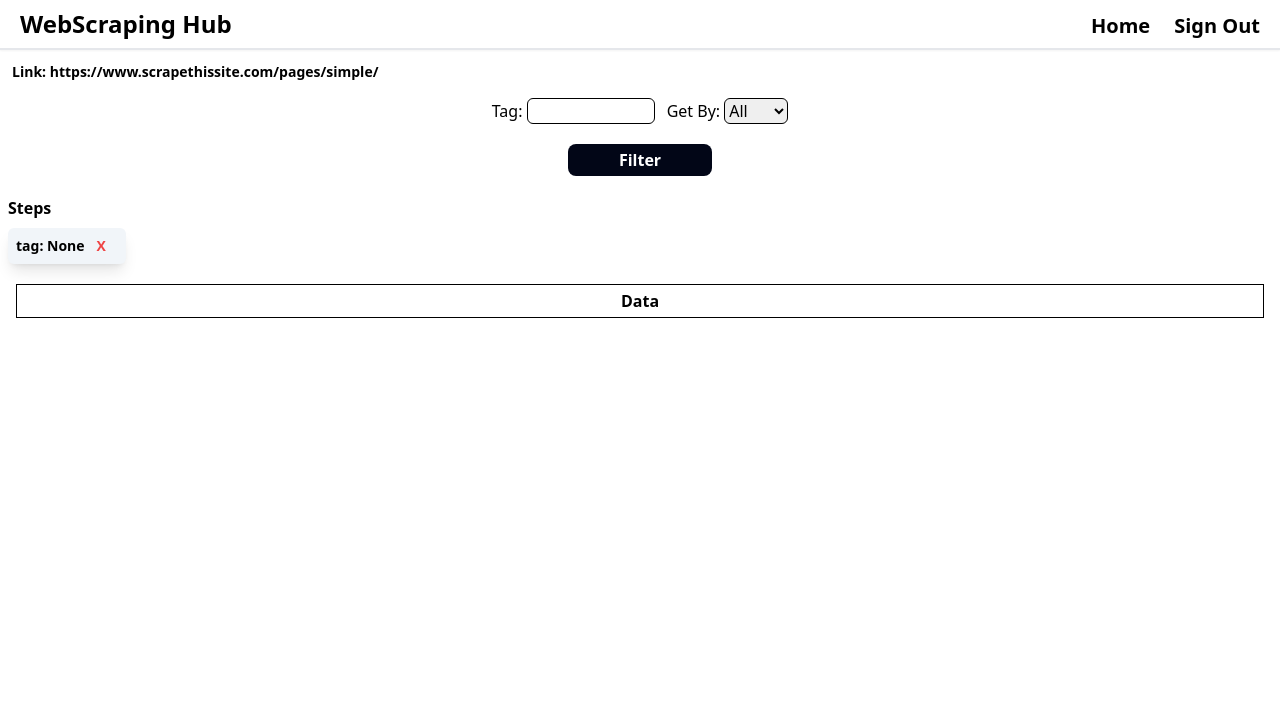
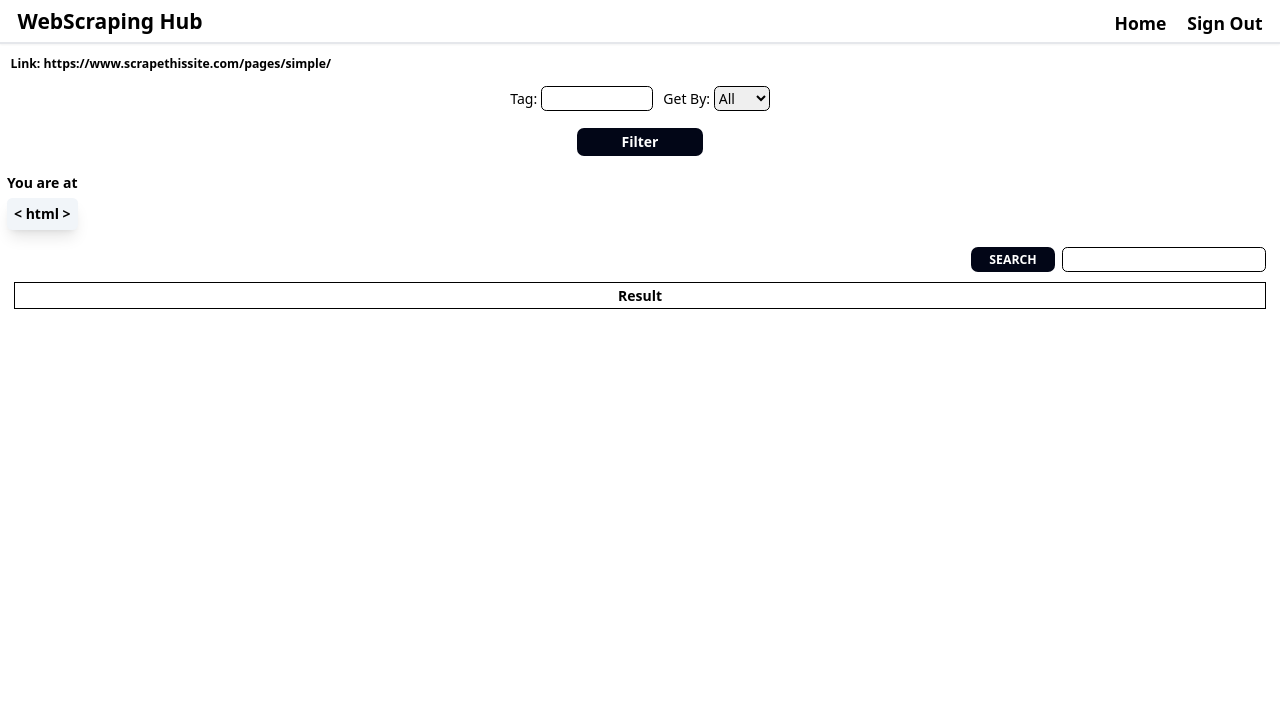
Before and after one commit to justinzapanta/WebScraping-Hub-V2, a Django app: a page that uses user_view/templates/user_view/home_page/webscrape.html in a window 1280 px wide. Shown: the top 701 px of the page. After the commit the page ends 309 px from the top, so only its background shows below. Run offline with Django 5.2, Linux system fonts and the light colour scheme; a user stored in the database is signed in; data comes from the database, SQL or seed files in the repository; both versions use the stored data as it was after the commit; data that the repository does not hold is empty.

Commit message:
Filter and Filter delete Done

```diff
--- a/user_view/admin.py
+++ b/user_view/admin.py
@@ -1,8 +1,9 @@
 from django.contrib import admin
-from .models import User_Subscription, User_Project
+from .models import User_Subscription, User_Project, User_Project_Process
 
 # Register your models here.
 admin.site.register([
     User_Subscription,
-    User_Project
+    User_Project,
+    User_Project_Process,
 ])
--- a/user_view/models.py
+++ b/user_view/models.py
@@ -22,5 +22,5 @@
     step = models.AutoField(primary_key=True)
     user_project_info = models.ForeignKey(User_Project, on_delete=models.CASCADE)
     tag_name = models.CharField(max_length=200, default=None)
-    get_by = models.CharField(max_length=200, default=None)
-    attribute_name = models.CharField(max_length=200, default=None)
+    get_by = models.CharField(max_length=200, default='')
+    attribute_name = models.CharField(max_length=200, default='')
--- a/user_view/static/css/style.css
+++ b/user_view/static/css/style.css
@@ -748,6 +733,10 @@
   height: 2.5rem;
 }
 
+.h-7 {
+  height: 1.75rem;
+}
+
 .h-8 {
   height: 2rem;
 }
@@ -774,6 +759,10 @@
 
 .w-16 {
   width: 4rem;
+}
+
+.w-24 {
+  width: 6rem;
 }
 
 .w-32 {
@@ -812,78 +801,6 @@
   width: 75%;
 }
 
-.w-full {
-  width: 100%;
-}
-
-.w-1\/2 {
-  width: 50%;
-}
-
-.w-4\/5 {
-  width: 80%;
-}
-
-.w-6\/12 {
-  width: 50%;
-}
-
-.w-2\/3 {
-  width: 66.666667%;
-}
-
-.w-2\/12 {
-  width: 16.666667%;
-}
-
-.w-2\/5 {
-  width: 40%;
-}
-
-.w-2\/6 {
-  width: 33.333333%;
-}
-
-.w-3\/5 {
-  width: 60%;
-}
-
-.w-3\/12 {
-  width: 25%;
-}
-
-.w-5\/6 {
-  width: 83.333333%;
-}
-
-.w-1\/12 {
-  width: 8.333333%;
-}
-
-.w-24 {
-  width: 6rem;
-}
-
-.w-14 {
-  width: 3.5rem;
-}
-
-.w-12 {
-  width: 3rem;
-}
-
-.w-8 {
-  width: 2rem;
-}
-
-.w-2 {
-  width: 0.5rem;
-}
-
-.w-40 {
-  width: 10rem;
-}
-
 .max-w-full {
   max-width: 100%;
 }
@@ -1357,14 +1257,6 @@
     justify-content: center;
   }
 
-  .md\:overflow-hidden {
-    overflow: hidden;
-  }
-
-  .md\:overflow-ellipsis {
-    text-overflow: ellipsis;
-  }
-
   .md\:px-10 {
     padding-left: 2.5rem;
     padding-right: 2.5rem;
--- a/user_view/templates/user_view/home_page/webscrape.html
+++ b/user_view/templates/user_view/home_page/webscrape.html
@@ -23,13 +23,13 @@
         <form method="POST" class="flex flex-col justify-center mt-4">
             {% csrf_token %}
             <div class="flex justify-center">
-                <div class="mr-3">
-                    <label for="">Tag:</label>
-                    <input name="tag" required type="text" class="border border-black w-32 pl-1 rounded-md">
+                <div class="mr-3 ">
+                    <label class="" for="">Tag:</label>
+                    <input name="tag" required type="text" class="border h-7 border-black w-32 pl-1 rounded-md">
                 </div>
                 <div>
                     <label for="get">Get By:</label>
-                    <select onchange="select()" name="get" id="selection" class="border border-black w-16 rounded-md">
+                    <select onchange="select()" name="selection" id="selection" class="border h-7 border-black w-16 rounded-md">
                         <option value="all">All</option>
                         <option value="class">Class</option>
                         <option value="id">ID</option>
@@ -40,7 +40,7 @@
                 <div class="flex justify-center mt-5">
                     <div>
                         <label id="name" for="">Class Name:</label>
-                        <input type="text" class="border border-black w-36 pl-1 rounded-md">
+                        <input name="attribute-name" id="attribute-name-input" required value=" " type="text" class="border  h-7 border-black w-36 pl-1 rounded-md">
                     </div>
                 </div>
             </div>
@@ -50,33 +50,52 @@
         </form>
 
         <div class="container max-w-full mt-5 pl-2 font-bold">
-            <h1>Steps</h1>
+            <h1> You are at</h1>
             <div class="container max-w-full flex flex-wrap mt-2">
-                <div class="py-2 px-2 bg-slate-100 shadow-lg rounded-md flex">
-                    {% if tag %}
-                        <h3 class="text-sm">tag: {{tag}}</h3>
+                {% if tag %}
+                    {% if attribute %}
+                        <div class="py-2 px-2 bg-slate-100 mb-3 shadow-lg rounded-md flex">
+                            <h3 class="text-sm">< {{tag}} {{attribute.attribute}}="{{attribute.name}}" ></h3>
+                            <a onclick="remove_data()" class="mr-3 ml-3 text-sm text-red-500 hover:cursor-pointer">X</a>
+                        </div>
                     {% else %}
-                        <h3 class="text-sm">tag: None</h3>
+                        <div class="py-2 px-2 bg-slate-100 shadow-lg rounded-md flex">
+                            <h3 class="text-sm">< {{tag}}  ></h3>
+                            <a onclick="remove_data()" class="mr-3 ml-3 text-sm text-red-500 hover:cursor-pointer">X</a>
+                        </div>
                     {% endif %}
-                    <a class="mr-3 ml-3 text-sm text-red-500 hover:cursor-pointer">X</a>
+                {% else %}
+                    <div class="py-2 px-2 bg-slate-100 shadow-lg rounded-md flex">
+                        <html class="text-sm">< html > </h3>
+                    </div>
+                {% endif %}
+            </div>
+        </div>
+
+
+        <!--THE DATA WILL DISPLAY HERE-->
+        <div class="flex justify-center pb-14">
+            <div class="container max-w-screen px-4 mt-5 mb-5">
+                <!--Search-->
+                <form method="GET" class="flex justify-end mb-3">
+                    <button class="bg-slate-950 text-white w-24 h-7 text-sm rounded-lg font-bold mr-2">SEARCH</button>
+                    <input id="search" name="search" type="text" class="border-black rounded-md border">
+                </form>
+                <div class="border border-black">
+                    <h1 class="text-center text-md font-bold py-1">Result</h1>
+                </div>
+                <div class="container max-w-screen h-96 overflow-auto">
+                    <div>
+                        {% for result in results %}
+                            <div class="border-x border-b border-black px-1">
+                                <p class="text-left text-balance text-sm">{{result}}</p>
+                            </div>
+                        {% endfor %}
+                    </div>
                 </div>
             </div>
         </div>
 
-        <div class="container max-w-screen px-4 mt-5">
-            <div class="border border-black">
-                <h1 class="text-center text-md font-bold py-1">Data</h1>
-            </div>
-            <div class="container max-w-screen h-96 overflow-auto md:overflow-hidden">
-                {% for result in results %}
-                    {% if result %}
-                        <div class="border-x border-b border-black px-1">
-                            <p class="text-left text-balance text-sm">{{result}}</p>
-                        </div>
-                    {% endif %}
-                {% endfor %}
-            </div>
-        </div>
 
     </div>
 {% endblock %}
@@ -86,13 +105,27 @@
         const name_input = document.querySelector('#attribute-name')
         const selected_value = document.querySelector('#selection')
         const attribute = document.querySelector('#name')
+        const attribute_name_input = document.querySelector('#attribute-name-input')
 
         function select(){
             if (selected_value.value != 'all'){
                 attribute.textContent = `${String(selected_value.value).toUpperCase()} NAME: `
                 name_input.style.display = 'block'
+                attribute_name_input.value = ''
             }else{
                 name_input.style.display = 'none'
+                attribute_name_input.value = ' '
+            }
+        }
+
+        function remove_data(){
+            const request = new XMLHttpRequest
+            request.open('POST', '/api/scrape/delete-step/')
+            request.setRequestHeader('Content-Type', 'application/json')
+            request.send()
+
+            request.onloadend = () => {
+                window.location.reload()
             }
         }
     </script>
--- a/user_view/urls.py
+++ b/user_view/urls.py
@@ -1,6 +1,6 @@
 from django.urls import path
 from . import views
-from .backend import project_backend
+from .backend import project_backend, scrapeTool_backend
 
 urlpatterns = [
     path('', views.index, name='index'),
@@ -11,5 +11,8 @@
     path('scan/<str:project_name>', views.scan, name='scan'),
 
     #project endpoint
-    path('api/project/create-project/', project_backend.create_project)
+    path('api/project/create-project/', project_backend.create_project),
+
+    #scrape api endpoint
+    path('api/scrape/delete-step/', scrapeTool_backend.delete_step),
 ]
--- a/user_view/views.py
+++ b/user_view/views.py
@@ -1,8 +1,9 @@
 from django.shortcuts import render, redirect
 from django.contrib.auth.models import User
 from django.contrib.auth import authenticate, login, logout
-from .models import User_Project
+from .models import User_Project, User_Project_Process
 from bs4 import BeautifulSoup
+from .scrape import Scrape, clean, request_data_from_link
 import requests
 # Create your views here.
 
@@ -36,9 +37,7 @@
         if user:
             login(request, user)
             return redirect('home')
-
         data['notif'] = 'Invalid Email or Password'
-
     return render(request, 'user_view/authentication/sign_in.html', data)
 
 
@@ -50,16 +49,14 @@
         return redirect('home')
 
     if request.method == 'POST':
-        user = User.objects.filter(
-            username=request.POST['email']
-        )
+        user = User.objects.filter( username=request.POST['email'] )
 
         if not user:
             user = User.objects.create_user(
-                username=request.POST['email'],
-                password=request.POST['password'],
-                email=request.POST['email']
-            )
+                    username=request.POST['email'],
+                    password=request.POST['password'],
+                    email=request.POST['email']
+                )
             user.save()
             return redirect('sign-in')
 
@@ -74,31 +71,68 @@
     return redirect('index')
 
 
+
 def scan(request, project_name):
-    project = User_Project.objects.filter(
-        user_info=request.user,
-        project_name=project_name
-    )
+    data = {}
+    #check is user is authenticated
+    if request.user.is_authenticated:
+        project = User_Project.objects.filter(
+                user_info=request.user,
+                project_name=project_name
+            )
+        data['link'] = project[0].website_link
+        request.session['user_project'] = project[0].project_name
 
-    if project:
-        data = {}
-        data['link'] = project[0].website_link
 
-        if 'project' not in request.session or request.session['project']['project_name'] != project_name:
-            website_html = requests.get(project[0].website_link).text
-            request.session['project'] = {
-                'project_name' : project_name,
-                'html' : website_html
-            }
+        if project:
+            process = User_Project_Process.objects.filter(user_project_info=project[0])
+            html = request_data_from_link(request, project)
+            scrape = Scrape( html=html, project=project[0])
 
-        if request.method == 'POST':
-            if request.POST['get']:
-                html = request.session['project']['html']
-                soup = BeautifulSoup(html, 'lxml')
-                filter_ = soup.find_all(request.POST['tag'])
 
-                data['tag'] = request.POST['tag']
-                data['results'] = filter_
+            if request.method == 'POST':
+                if not process:
+                    selection = request.POST['selection']
+                    if selection == 'all':
+                        scrape.find_tag(request.POST['tag'], save=True)
+                    else:
+                        scrape.find_with_attribute(
+                                request.POST['tag'],
+                                selection,
+                                request.POST['attribute-name'],
+                                save=True
+                            )
 
+            #check if the process have steps then display the result
+            _filter = ''
+            if process:
+                for step in process:
+                    if step.get_by == '':
+                        _filter = scrape.find_tag(step.tag_name)
+                    else:
+                        _filter = scrape.find_with_attribute(
+                                step.tag_name,
+                                step.get_by,
+                                step.attribute_name,
+                            )
+
+                        data['attribute'] = {'attribute' : step.get_by, 'name' : step.attribute_name}
+                    data['tag'] = step.tag_name
+
+
+
+        _filter = clean(_filter)
+        if request.method == 'GET':
+            if 'search' in request.GET:
+                temp_list = []
+
+                for datas in _filter:
+                    for value in datas:
+                        if request.GET['search'] in str(value):
+                            temp_list.append(datas)
+                            break
+                _filter = temp_list
+
+        data['results'] = _filter
         return render(request, 'user_view/home_page/webscrape.html', data)
     return redirect('home')
```
Also changed, not shown: other parts of user_view/static/css/style.css (+6 -42 lines), user_view/backend/scrapeTool_backend.py (added, +17 -0 lines), user_view/scrape.py (+66 -4 lines), db.sqlite3, user_view/migrations/0009_alter_user_project_process_attribute_name_and_more.py (added).
